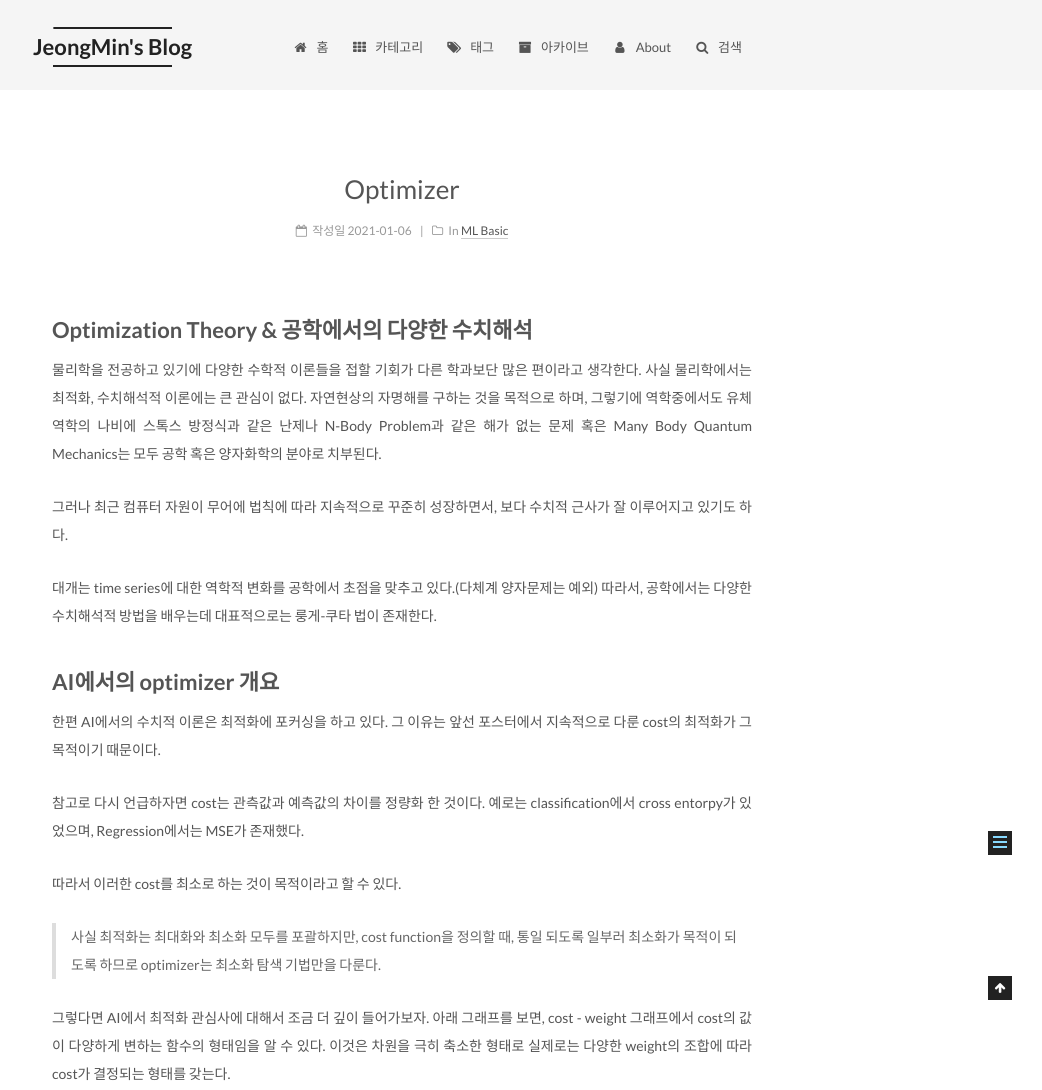
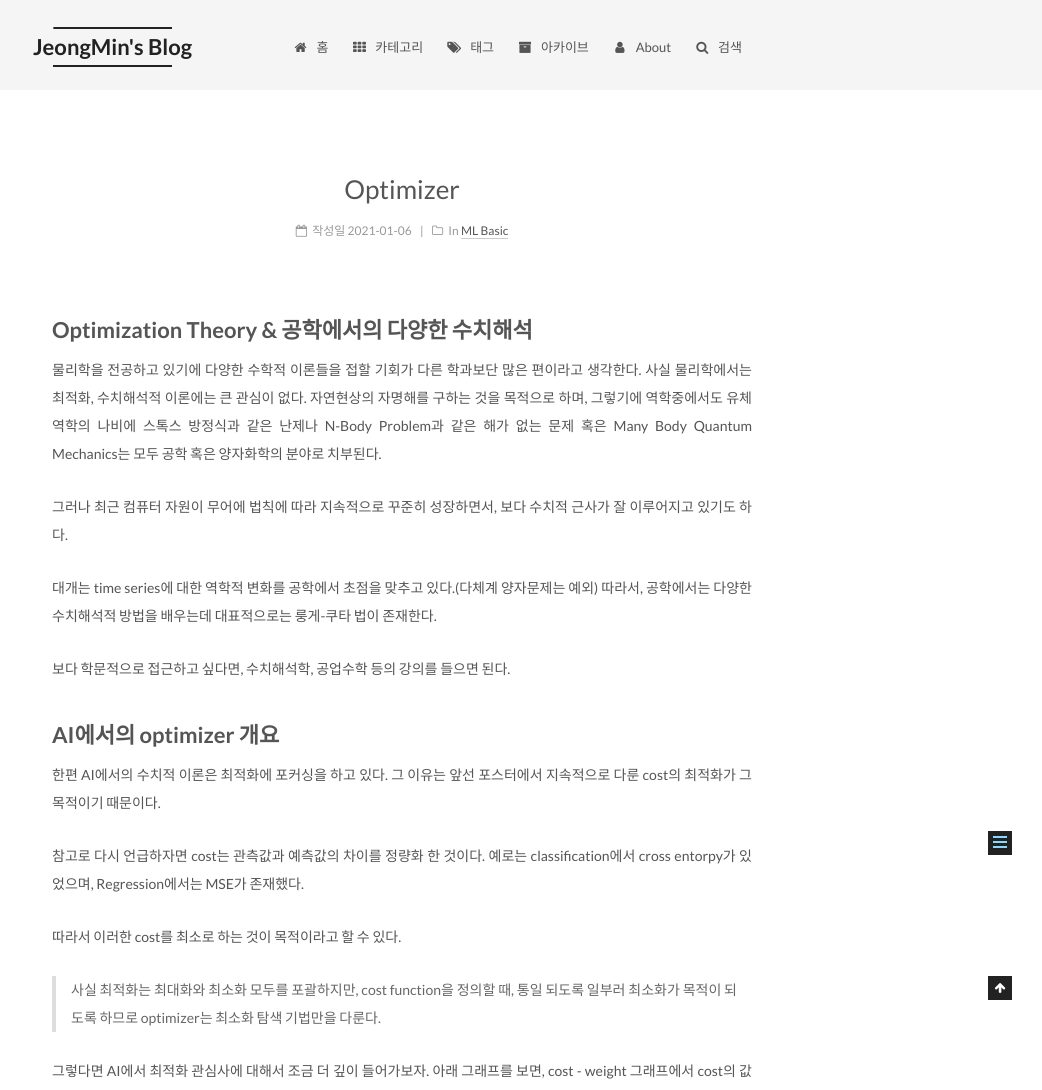
Before and after one commit to silverstar0727/silverstar0727.github.io, a Jekyll site: the page built from _posts/ml basic/2021-01-07-optimizer.md, in a window 1280 px wide. Shown: the top 1090 px of the page, without its empty margins (238-1280 px from the left). Built offline with Jekyll 4.4.1, drawn with Linux system fonts in a browser that asks for light colours; comment, search, counter and statistics services are not loaded; grey boxes are pictures that could not be loaded.

Commit message:
Update 2021-01-07-optimizer.md

```diff
--- a/_posts/ml basic/2021-01-07-optimizer.md
+++ b/_posts/ml basic/2021-01-07-optimizer.md
@@ -16,6 +16,8 @@ use_math: true
 그러나 최근 컴퓨터 자원이 무어에 법칙에 따라 지속적으로 꾸준히 성장하면서, 보다 수치적 근사가 잘 이루어지고 있기도 하다.
 
 대개는 time series에 대한 역학적 변화를 공학에서 초점을 맞추고 있다.(다체계 양자문제는 예외) 따라서, 공학에서는 다양한 수치해석적 방법을 배우는데 대표적으로는 룽게-쿠타 법이 존재한다.
+
+보다 학문적으로 접근하고 싶다면, 수치해석학, 공업수학 등의 강의를 들으면 된다.
 
 ## AI에서의 optimizer 개요
 한편 AI에서의 수치적 이론은 최적화에 포커싱을 하고 있다. 그 이유는 앞선 포스터에서 지속적으로 다룬 cost의 최적화가 그 목적이기 때문이다.
```
